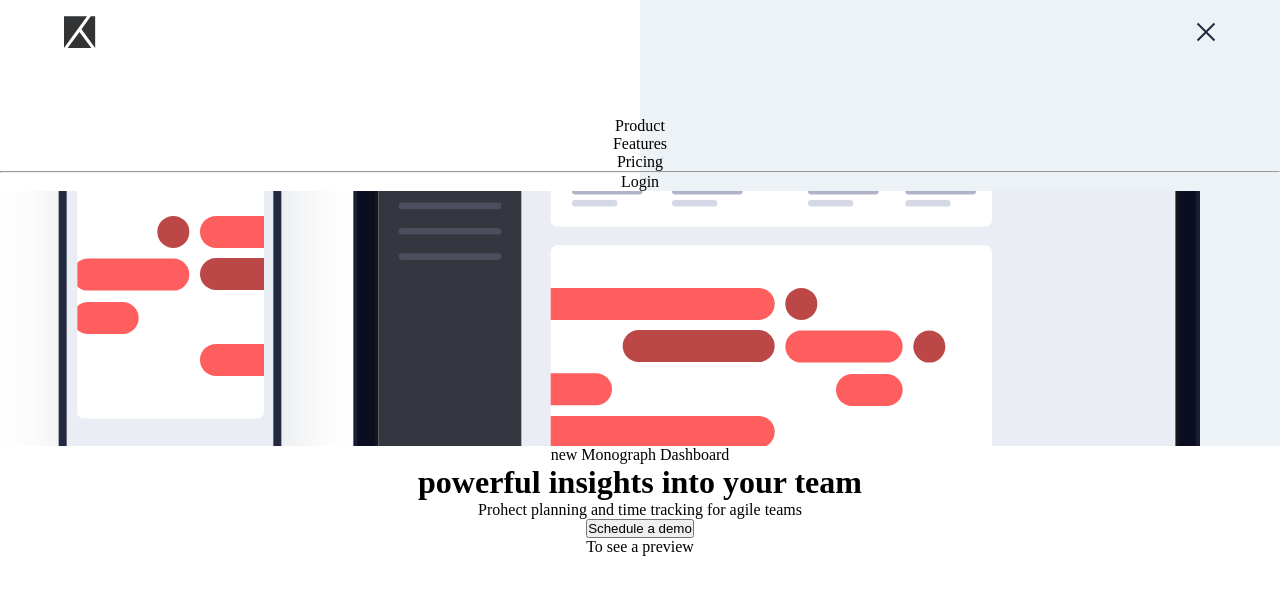
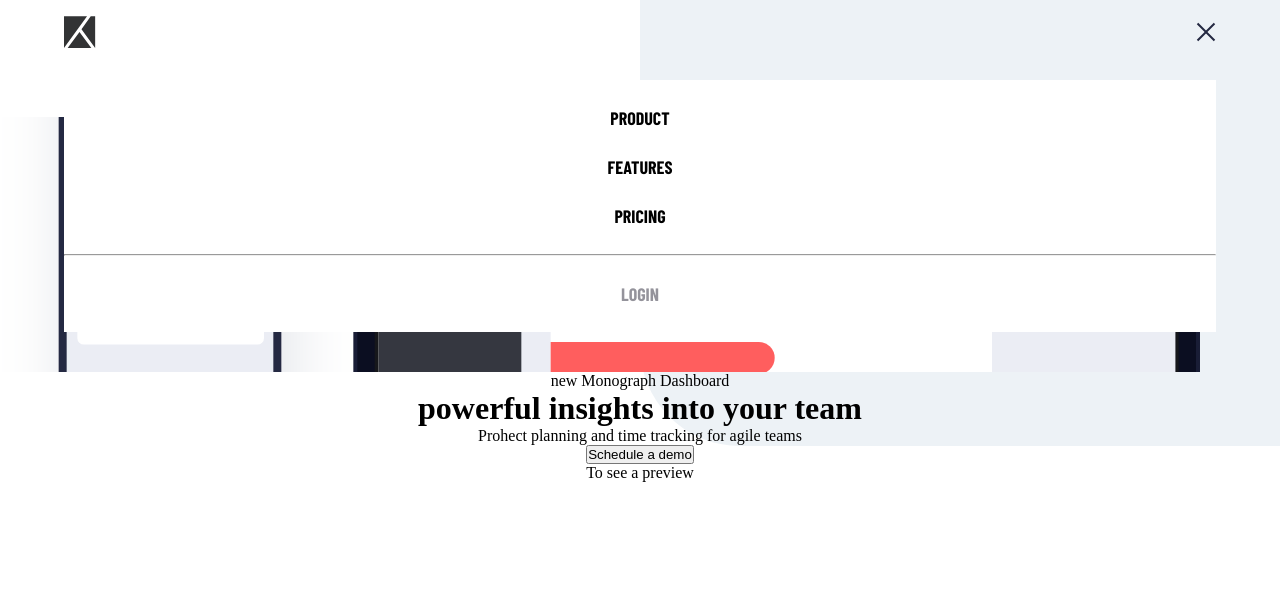
Before and after one commit to OscarAnillo/tracking-component-fe, a React (Create React App) app: page / in a window 1280 px wide. Both pictures are taken after a click on the element 1204 px from the left and 34 px from the top of the page. Shown: the top 590 px of the page. Built offline with nearby package versions, Linux system fonts and the light colour scheme.

Commit message:
add styles to menu

```diff
--- a/src/App.css
+++ b/src/App.css
@@ -20,6 +20,28 @@
   margin: 1em auto 65px auto;
 }
 
+.menu {
+  width: 90%;
+  background: #fff;
+  position: absolute;
+  top: 8%;
+  left: 5%;
+}
+.menu ul {
+  list-style: none;
+  font-family: 'Barlow Condensed', sans-serif;
+}
+.menu li {
+  margin: 1.5em 0;
+  text-transform: uppercase;
+  font-size: 18px;
+  font-weight: 700;
+}
+
+.menu .login {
+  color: rgb(148, 147, 155);
+}
+
 /* HeroImage component */
 .shape {
   height: 450px;
--- a/src/components/nav-component.js
+++ b/src/components/nav-component.js
@@ -19,13 +19,13 @@ export default function NavBar(){
                 </div>
             </nav>
             {showMenu &&
-            <div>
+            <div className='menu'>
                 <ul>
                     <li>Product</li>
                     <li>Features</li>
                     <li>Pricing</li>
                     <hr />
-                    <li>Login</li>
+                    <li className='login'>Login</li>
                 </ul>
             </div>
             }
```
